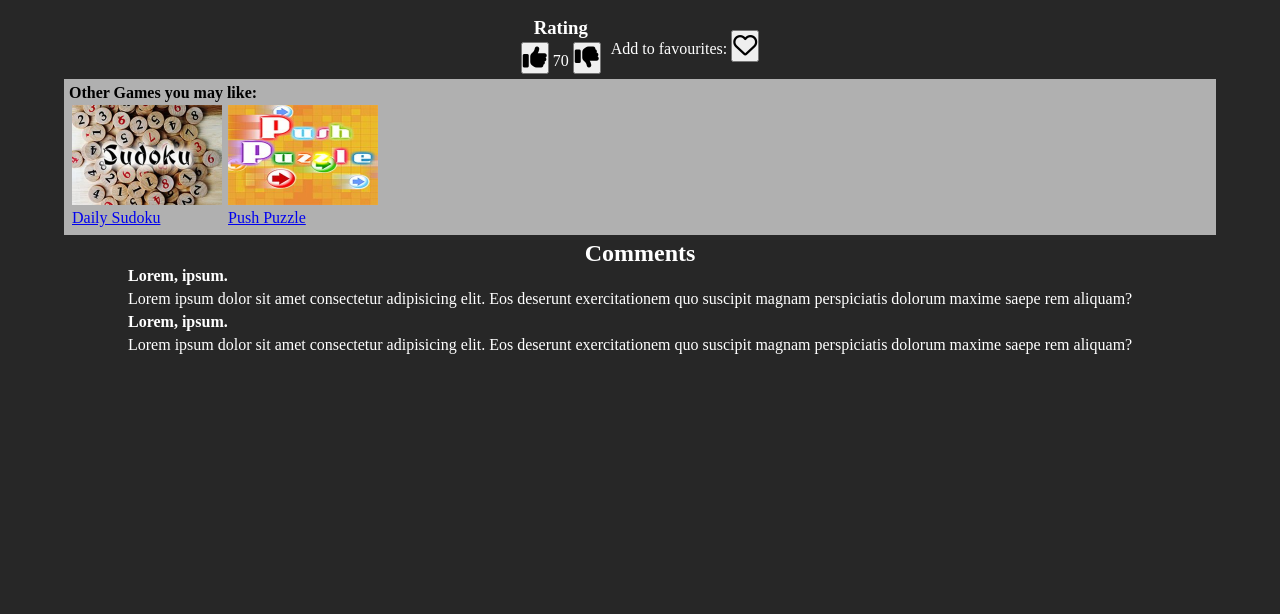
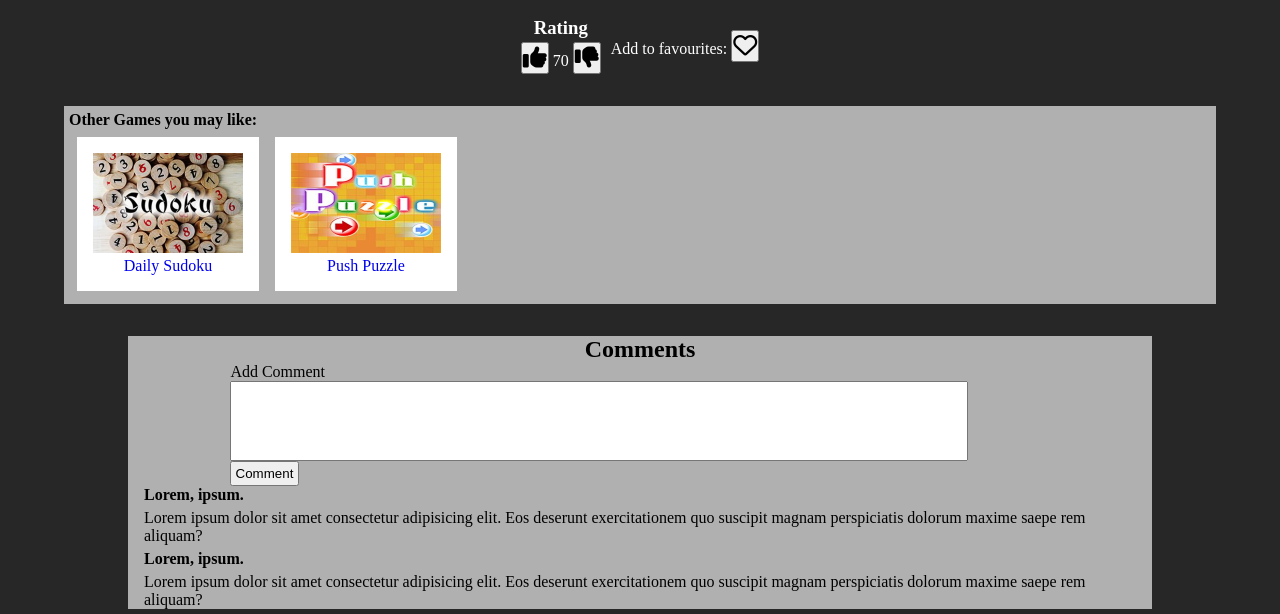
Before and after one commit to YoukaiDragon/Foster_DGL203_Project, a plain HTML site: page game/dailynonograms.html in a window 1280 px wide. Shown: the part 194-808 px from the top of the page. Drawn offline with Linux system fonts and the light colour scheme; a script that the page names is missing.

Commit message:
Style recommended game list and add comment submit

```diff
--- a/css/_game.scss
+++ b/css/_game.scss
@@ -48,7 +48,7 @@
 
     .rec {
         width: 90%;
-        margin: 5px auto;
+        margin: 2rem auto;
         background: $secondary-color;
         padding: 5px;
         color: set-text-color($secondary-color);
@@ -68,7 +68,14 @@
         }
 
         &__game {
-            margin: 3px;
+            margin: 0.5rem;
+            background: $accent-color;
+            padding: 1rem;
+
+            a {
+                text-decoration: none;
+                text-align: center;
+            }
         }
 
         img {
@@ -80,6 +87,26 @@
     .comments {
         width: 80%;
         margin: 0 auto;
+        background: $secondary-color;
+        color: set-text-color($secondary-color);
+
+        form {
+            margin-left: 10%;
+        }
+
+        label {
+            display: block;
+        }
+
+        #new-comment {
+            height: 5rem;
+            width: 80%;
+            display: block;
+        }
+
+        #comment-submit {
+            padding: 0.2rem;
+        }
 
         h2 {
             text-align: center;
@@ -88,6 +115,7 @@
         .comment {
             list-style-type: none;
             margin-bottom: 5px;
+            padding: 0 1rem;
 
             &__name {
                 font-weight: bold;
--- a/game/dailynonograms.html
+++ b/game/dailynonograms.html
@@ -88,6 +88,11 @@
     </div>
     <div class="comments">
         <h2>Comments</h2>
+        <form>
+            <label for="new-comment">Add Comment</label>
+            <input type="text" id="new-comment" name="new-comment">
+            <input type="submit" id="comment-submit" value="Comment">
+        </form>
         <ul>
             <li class="comment">
                 <p class="comment__name">Lorem, ipsum.</p>
```
Also changed, not shown: css/main.css, css/main.min.css, 2 other files.
